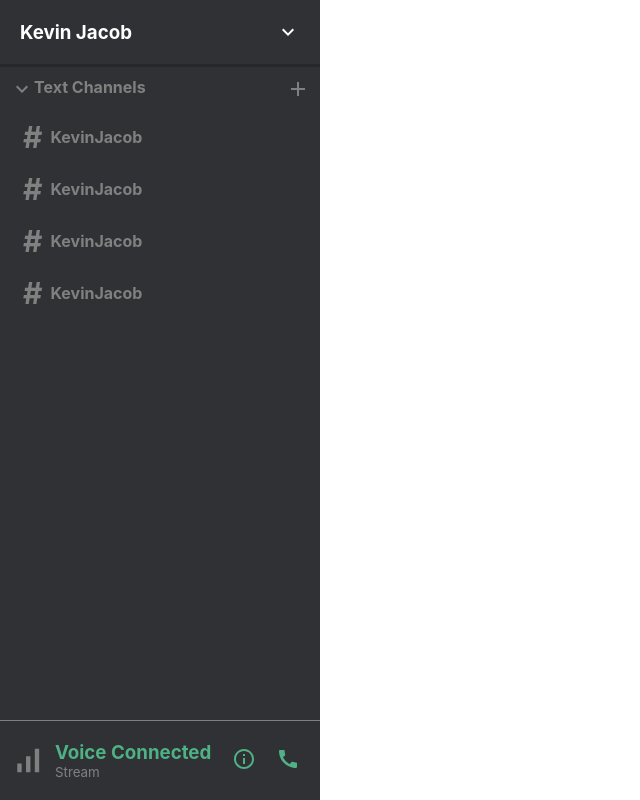
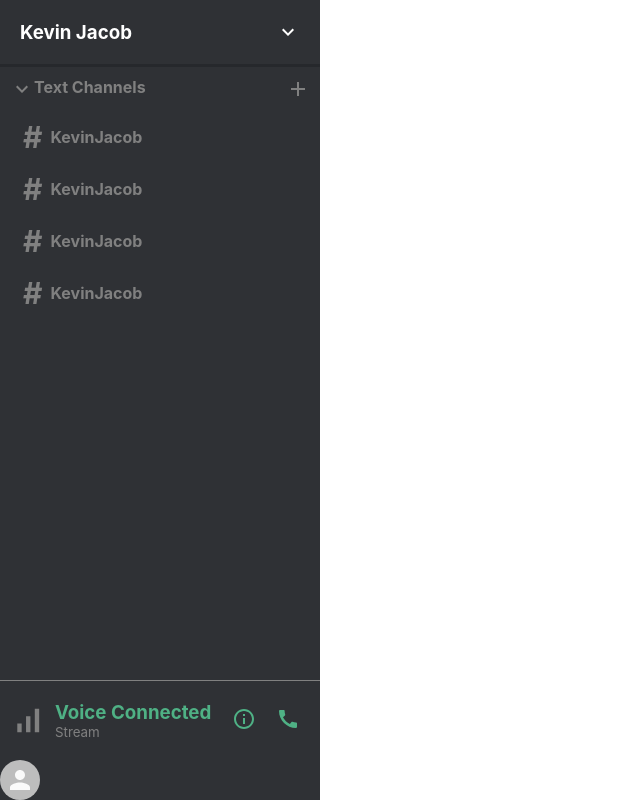
Before and after one commit to kevinjacob2001/Discord-clone, a React (Create React App) app: page / in a window 1280 px wide. Shown: the whole page, without its empty margins (0-640 px from the left). Built offline with nearby package versions, Linux system fonts and the light colour scheme.

Commit message:
added avatar

```diff
--- a/src/Components/Sidebar/Sidebar.jsx
+++ b/src/Components/Sidebar/Sidebar.jsx
@@ -7,6 +7,7 @@ import InfoOutlinedIcon from '@material-ui/icons/InfoOutlined';
 import CallIcon from '@material-ui/icons/Call';
 
 import SidebarChannel from "../Sidebar_Channel/SidebarChannel";
+import { Avatar } from "@material-ui/core";
 
 const Sidebar = () => {
   return (
@@ -46,6 +47,10 @@ const Sidebar = () => {
               <CallIcon/>
           </div>
       </div>
+      <div className="sidebar__profile">
+          <Avatar/>
+      </div>
+
     </div>
   );
 };
```
Also changed, not shown: 1 other file (tests, documents, lock files or other folders).
